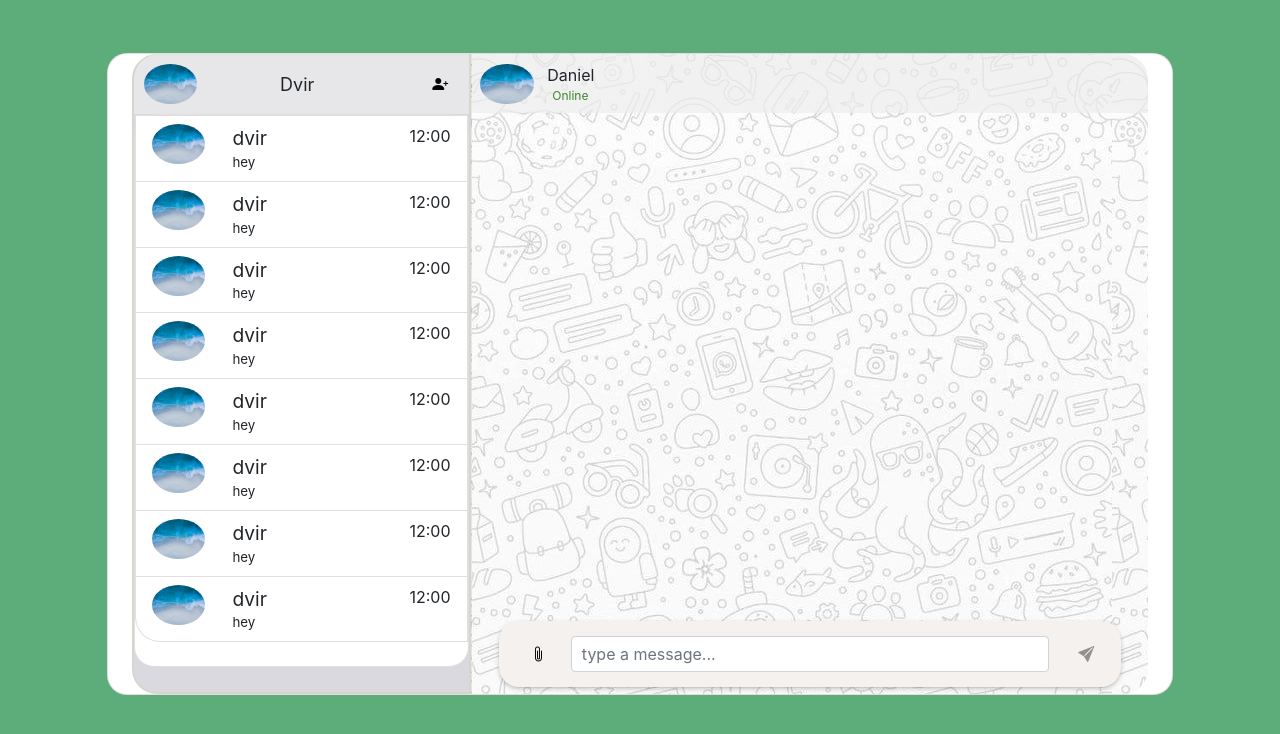
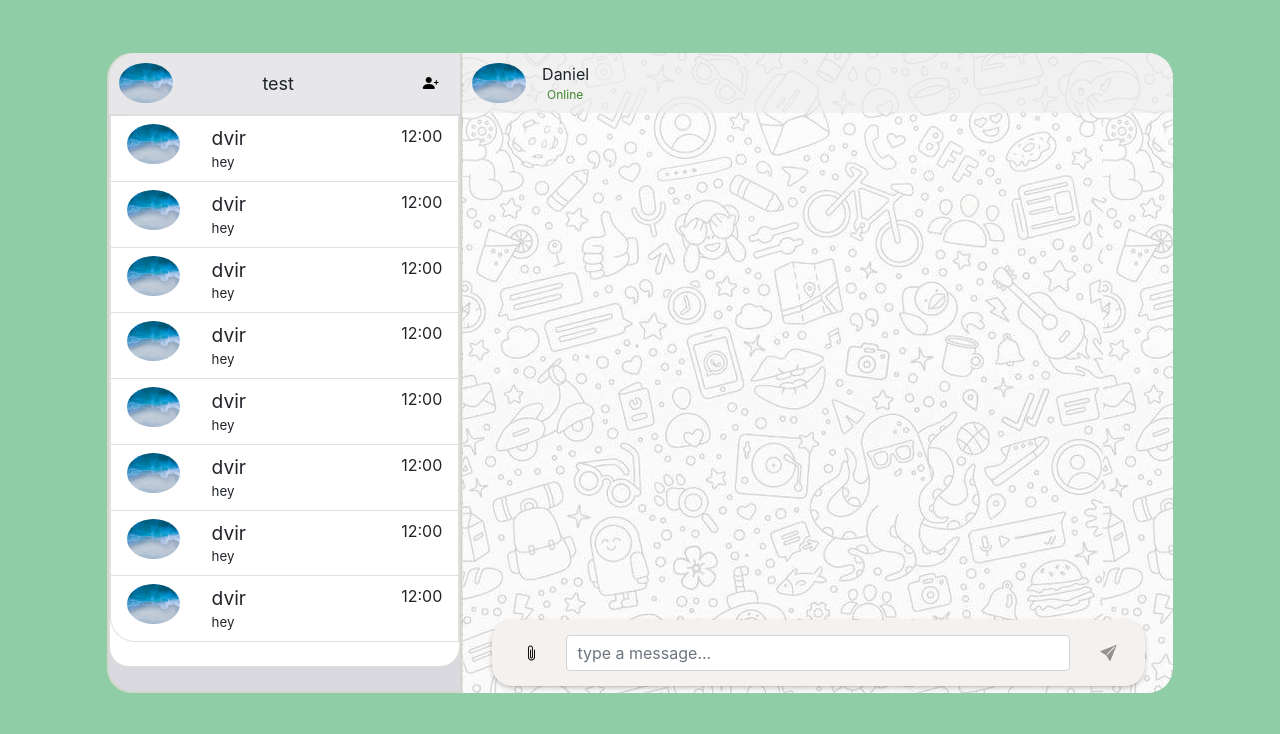
Before and after one commit to danielkarl888/WAppBIU, a React (Create React App) app: page /chat in a window 1280 px wide. Shown: the top 734 px of the page. Built offline with nearby package versions, Linux system fonts and the light colour scheme.

Commit message:
added resopnsive problems

```diff
--- a/public/WAppBIUcss.css
+++ b/public/WAppBIUcss.css
@@ -1,4 +1,7 @@
-
+#conncectCard{
+    background-color: lightgray;
+    padding-top: 20px;
+}
 .btn-karl{
     padding: 8px;
     font-size: 18px;
--- a/public/index.html
+++ b/public/index.html
@@ -25,7 +25,7 @@
 
     <title>WhatsAppBIU</title>
   </head>
-  <body style="background-color:rgb(93, 173, 122);">
+  <body style="background-color:rgb(142, 205, 165);">
     <noscript>You need to enable JavaScript to run this app.</noscript>
     <div id="root"></div>
     <script src="https://cdn.jsdelivr.net/npm/bootstrap@5.1.3/dist/js/bootstrap.bundle.min.js" integrity="sha384-ka7Sk0Gln4gmtz2MlQnikT1wXgYsOg+OMhuP+IlRH9sENBO0LRn5q+8nbTov4+1p" crossorigin="anonymous"></script>
--- a/src/ChatView/Left/TopHeadingLeft.js
+++ b/src/ChatView/Left/TopHeadingLeft.js
@@ -1,3 +1,4 @@
+import activeUser from "../../ManagingUsersList/activeUser";
 function TopHeadingLeft() {
     return (
 
@@ -8,7 +9,7 @@ function TopHeadingLeft() {
                 </div>
             </div>
             <div className="col-sm-8 headingUsername">
-                <span class="name-meta" style={{ marginLeft: "40%"}}>Dvir
+                <span class="name-meta" style={{ marginLeft: "40%"}}>{activeUser.display}
                 </span>
             </div>
             <div class="col-sm-2 col-xs-2 heading-compose">
@@ -16,7 +17,6 @@ function TopHeadingLeft() {
 
             </div>
         </div>
-
     );
 }
 export default TopHeadingLeft;
--- a/src/ChatView/mainView.js
+++ b/src/ChatView/mainView.js
@@ -4,15 +4,12 @@ import RightChat from './Right/RightChat';
 
 function MainView() {
     return (
-        <form className="col card mt-2" id="conncectCard">
-        <div className='container chat'>
-            <div className='row chat-one'>
-                <div className="col-lg-4 leftside"> <LeftChat /></div>
-                <div className="col  rightside pull-right"> <RightChat /></div>
-            </div>
-        </div>
+        <form className="container-fluid col mt-2">
+            <span className='row chat-one' >
+                <span className="col-4 leftside"> <LeftChat /></span>
+                <span className="col  rightside"> <RightChat /></span>
+            </span>
         </form>
-
     );
   }
 
```
